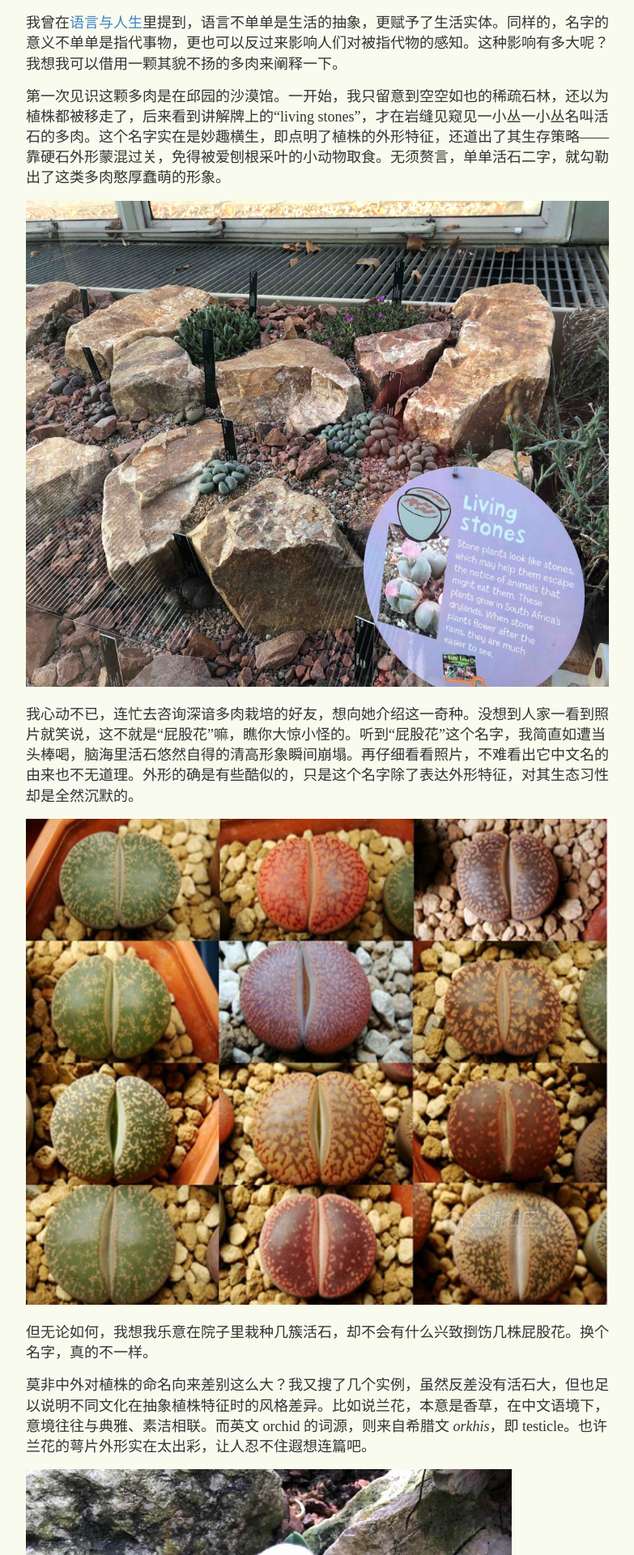
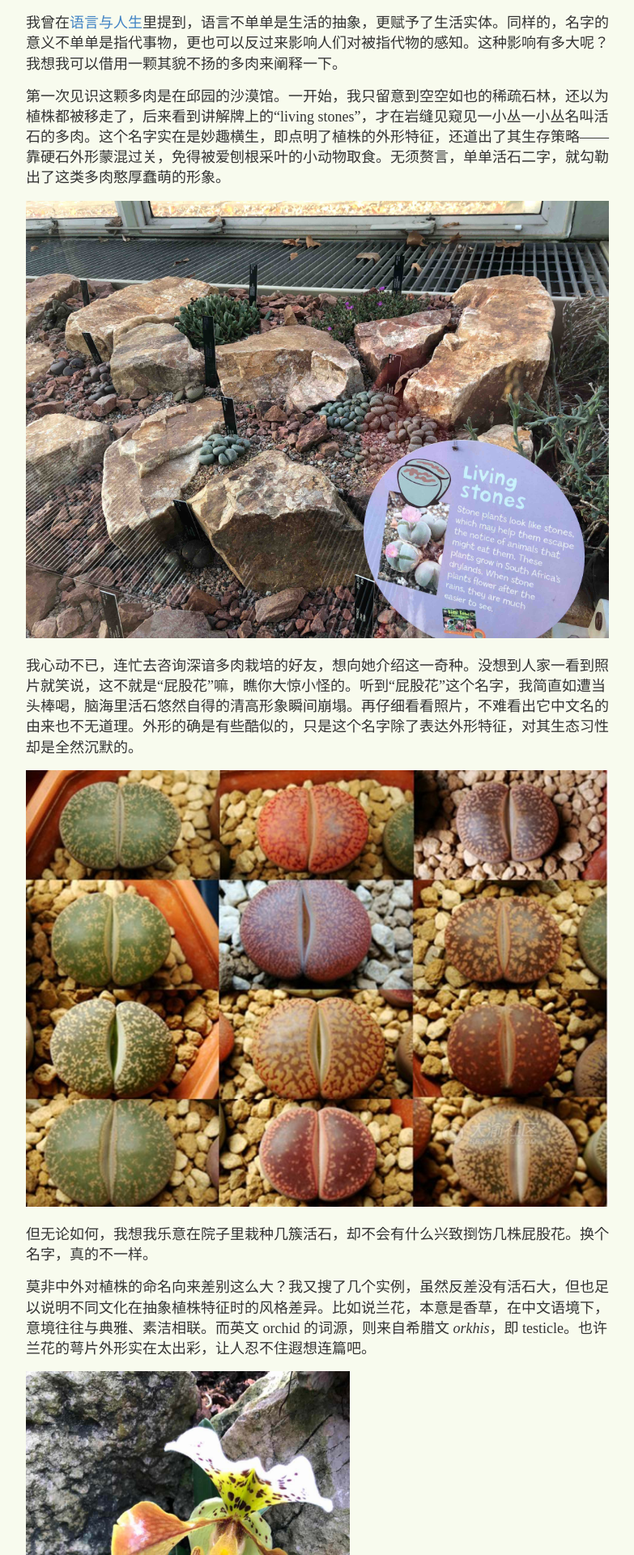
Before and after one commit to yihanxu/yihanxu.github.io, a Jekyll site: the page built from _posts/2018-2-16-name_of_rose.md, in a window 1280 px wide. Shown: the part 425-2345 px from the top of the page at 81% size, without its empty margins (248-1031 px from the left). Built offline with Jekyll 4.4.1, drawn with Linux system fonts in a browser that asks for light colours; comment, search, counter and statistics services are not loaded.

Commit message:
image size

```diff
--- a/_posts/2018-2-16-name_of_rose.md
+++ b/_posts/2018-2-16-name_of_rose.md
@@ -15,17 +15,17 @@ tags: 语言 通感 莎士比亚
 
 第一次见识这颗多肉是在邱园的沙漠馆。一开始，我只留意到空空如也的稀疏石林，还以为植株都被移走了，后来看到讲解牌上的“living stones”，才在岩缝见窥见一小丛一小丛名叫活石的多肉。这个名字实在是妙趣横生，即点明了植株的外形特征，还道出了其生存策略——靠硬石外形蒙混过关，免得被爱刨根采叶的小动物取食。无须赘言，单单活石二字，就勾勒出了这类多肉憨厚蠢萌的形象。
 
-<img src="/images/livingstone1.jpg" alt = "livingstone 1" style="width: 800px; height:600px">
+![livingstone1](/images/livingstone1.jpg)
 
 我心动不已，连忙去咨询深谙多肉栽培的好友，想向她介绍这一奇种。没想到人家一看到照片就笑说，这不就是“屁股花”嘛，瞧你大惊小怪的。听到“屁股花”这个名字，我简直如遭当头棒喝，脑海里活石悠然自得的清高形象瞬间崩塌。再仔细看看照片，不难看出它中文名的由来也不无道理。外形的确是有些酷似的，只是这个名字除了表达外形特征，对其生态习性却是全然沉默的。
 
-<img src="/images/livingstone2.jpg" alt = "livingstone 1" style="width: 800px; height:600px">
+![livingstone2](/images/livingstone2.jpg)
 
 但无论如何，我想我乐意在院子里栽种几簇活石，却不会有什么兴致捯饬几株屁股花。换个名字，真的不一样。
 
 莫非中外对植株的命名向来差别这么大？我又搜了几个实例，虽然反差没有活石大，但也足以说明不同文化在抽象植株特征时的风格差异。比如说兰花，本意是香草，在中文语境下，意境往往与典雅、素洁相联。而英文 orchid 的词源，则来自希腊文 *orkhis*，即 testicle。也许兰花的萼片外形实在太出彩，让人忍不住遐想连篇吧。
 
-<img src="/images/orchid.jpg" alt = "orchid" style="width: 600px; height:800px">
+<img src="/images/orchid.jpg" alt = "orchid" style="width: 400px; height:600px">
 
 还有几个我就不细说了。比如蒲公英的英文 dandelion 来自法语 *dent de lion*,意为雄狮之牙，与中文语境下的轻飘温柔反差鲜明。我们习以为常的喇叭花（又名牵牛花）的英文叫 morning glory。我想，作为女生，收到一束晨颂花应该比收到一束喇叭花更开心吧。再说说香草之王迷迭香，其英文 rosemary 的词源则来自拉丁语 *ros marinus (dew of the sea)*。中文语境下的迷迭香颇为销魂，而拉丁文语境下的海之晨露则清新脱俗，也许这两国人民在吃烤肉撒上这味香草时，尝起来也不一样吧。
 
```
